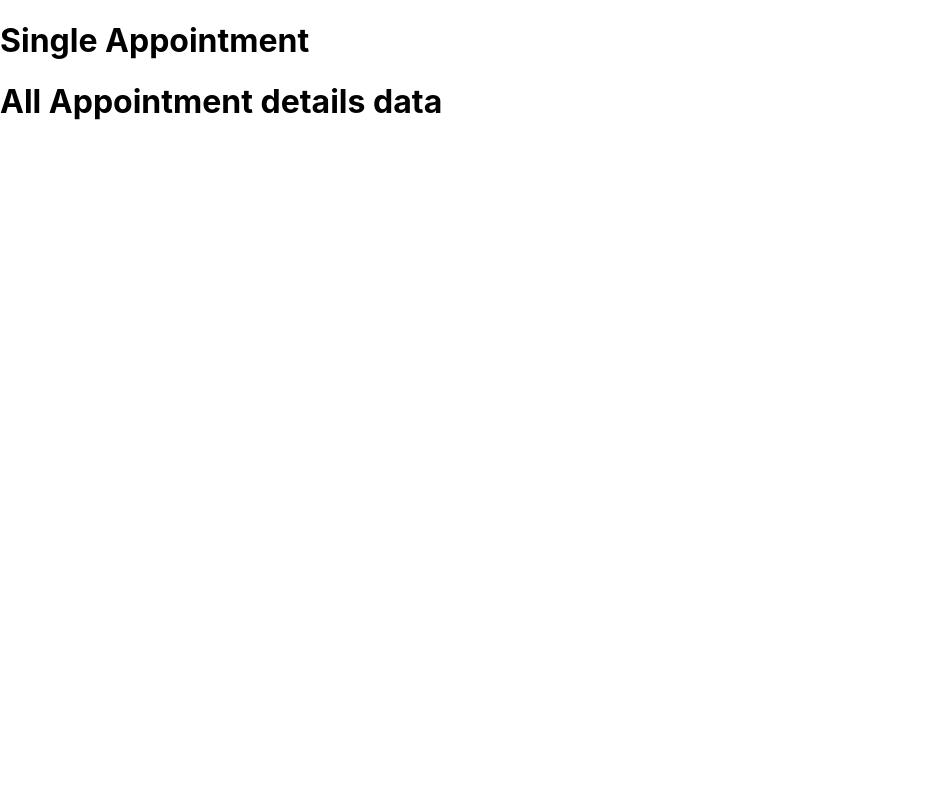
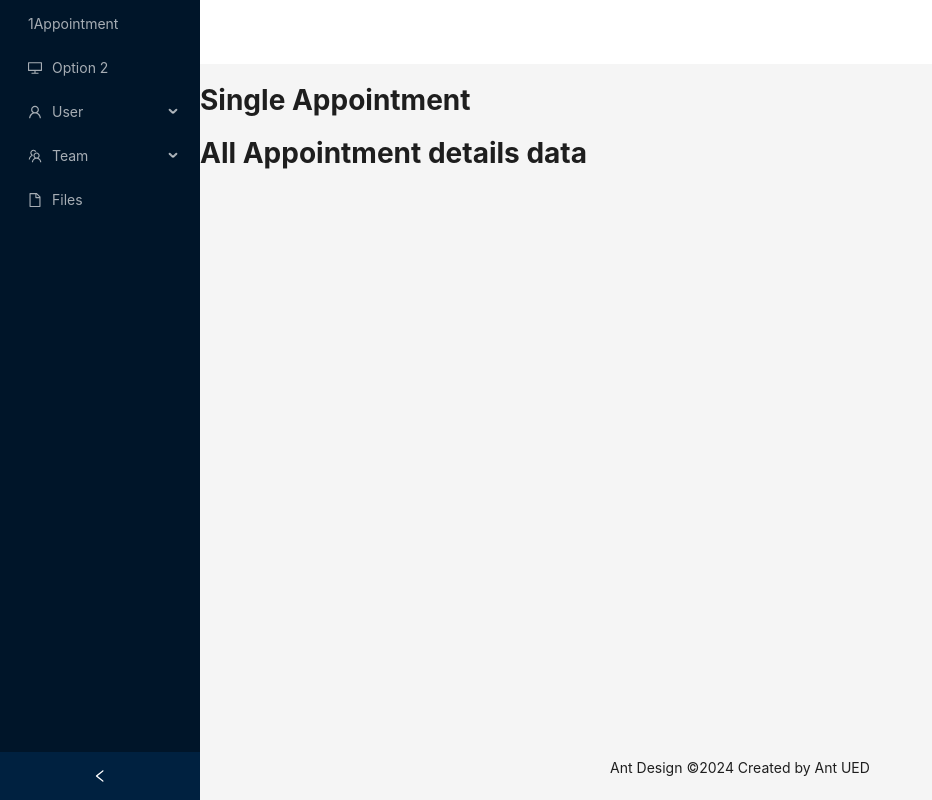
Before and after one commit to Wishvanath/PIMS-ReactNode, a React (Create React App) app in the folder src/client/: page /appointment in a window 1280 px wide. Shown: the whole page, without its empty margins (0-932 px from the left). Built offline with nearby package versions, Linux system fonts and the light colour scheme; no server answers.

Commit message:
Updated code

```diff
--- a/src/client/package.json
+++ b/src/client/package.json
@@ -3,6 +3,7 @@
   "version": "0.1.0",
   "private": true,
   "dependencies": {
+    "@ant-design/icons": "^5.3.6",
     "@reduxjs/toolkit": "^2.2.3",
     "@testing-library/jest-dom": "^5.17.0",
     "@testing-library/react": "^13.4.0",
@@ -11,6 +12,7 @@
     "@types/node": "^16.18.96",
     "@types/react": "^18.3.0",
     "@types/react-dom": "^18.3.0",
+    "antd": "^5.16.5",
     "axios": "^1.6.8",
     "react": "^18.3.0",
     "react-dom": "^18.3.0",
--- a/src/client/src/App.tsx
+++ b/src/client/src/App.tsx
@@ -1,25 +1,18 @@
 import React from 'react';
-import logo from './logo.svg';
+import { Routes, Route } from 'react-router-dom';
+import Login from './pages/login/login';
+import PageNotFound from './pages/not-found/not-found';
+import Appointment from './pages/appointment/appointment';
+import SideBar from './components/sidebar/sidebar';
 
-function App() {
-  return (
-    <div className="App">
-      <header className="App-header">
-        <img src={logo} className="App-logo" alt="logo" />
-        <p>
-          Edit <code>src/App.tsx</code> and save to reload.
-        </p>
-        <a
-          className="App-link"
-          href="https://reactjs.org"
-          target="_blank"
-          rel="noopener noreferrer"
-        >
-          Learn React
-        </a>
-      </header>
-    </div>
-  );
-}
+const App = () => (
+  <Routes>
+    <Route path="/" element={<Login />} />
+    <Route path="/" element={<SideBar />}>
+      <Route index path="appointment" element={<Appointment />} />
+      <Route path="*" element={<PageNotFound />} />
+    </Route>
+  </Routes>
+);
 
 export default App;
--- a/src/client/src/AppLayout.tsx
+++ /dev/null
@@ -1,6 +0,0 @@
-import React from 'react';
-const AppLayout = ({ children }: any) => {
-  return <div className="app-layout">{children}</div>;
-};
-
-export default AppLayout;
--- a/src/client/src/AppRouter.tsx
+++ /dev/null
@@ -1,21 +0,0 @@
-import React from 'react';
-import { BrowserRouter as Router, Routes, Route } from 'react-router-dom';
-import Login from './pages/login/login';
-import AppLayout from './AppLayout';
-import PageNotFound from './pages/not-found/not-found';
-import Appointment from './pages/appointment/appointment';
-
-const AppRouter = () => (
-  <AppLayout>
-    <Router>
-      <Routes>
-        <Route path="/" element={<Login />} />
-        <Route path="/appointment" element={<Appointment />} />
-        <Route path="*" element={<PageNotFound />} />
-        {/* define more routes here */}
-      </Routes>
-    </Router>
-  </AppLayout>
-);
-
-export default AppRouter;
--- /dev/null
+++ b/src/client/src/components/sidebar/sidebar.tsx
@@ -0,0 +1,73 @@
+import React, { useState } from 'react';
+import { Link, Outlet, useLocation, useNavigate } from "react-router-dom";
+import {
+  DesktopOutlined,
+  FileOutlined,
+  PieChartOutlined,
+  TeamOutlined,
+  UserOutlined,
+} from '@ant-design/icons';
+import type { MenuProps } from 'antd';
+import { Grid,Breadcrumb, Layout, Menu, theme } from 'antd';
+
+const { Header, Content, Footer, Sider } = Layout;
+
+type MenuItem = Required<MenuProps>['items'][number];
+
+function getItem(
+  label: React.ReactNode,
+  key: React.Key,
+  icon?: React.ReactNode,
+  children?: MenuItem[],
+): MenuItem {
+  return {
+    key,
+    icon,
+    children,
+    label,
+  } as MenuItem;
+}
+
+const items: MenuItem[] = [
+  getItem(
+    <Link to="/appointment">Appointment</Link>,
+    'Option 1', '1'
+  ),
+  getItem('Option 2', '2', <DesktopOutlined />),
+  getItem('User', 'sub1', <UserOutlined />, [
+    getItem('Tom', '3'),
+    getItem('Bill', '4'),
+    getItem('Alex', '5'),
+  ]),
+  getItem('Team', 'sub2', <TeamOutlined />, [getItem('Team 1', '6'), getItem('Team 2', '8')]),
+  getItem('Files', '9', <FileOutlined />),
+];
+
+const SideBar = () => {
+  const [collapsed, setCollapsed] = useState(false);
+  const {
+    token: { colorBgContainer, borderRadiusLG },
+  } = theme.useToken();
+
+  const { useBreakpoint } = Grid;
+  const { md, lg } = useBreakpoint();
+  return(
+    <Layout style={{ minHeight: '100vh' }}>
+    <Sider collapsible={lg} collapsed={collapsed} onCollapse={(value) => setCollapsed(value)}>
+      <div className="demo-logo-vertical" />
+      <Menu theme="dark" defaultSelectedKeys={['1']} mode="inline" items={items} />
+    </Sider>
+    <Layout>
+      <Header style={{ padding: 0, background: colorBgContainer }} />
+      <Content>
+        <Outlet />
+      </Content>
+      <Footer style={{ textAlign: 'center' }}>
+        Ant Design ©{new Date().getFullYear()} Created by Ant UED
+      </Footer>
+    </Layout>
+  </Layout>
+  )
+}
+
+export default SideBar;
--- a/src/client/src/index.tsx
+++ b/src/client/src/index.tsx
@@ -1,12 +1,11 @@
 import React from 'react';
 import ReactDOM from 'react-dom/client';
 import { Provider } from 'react-redux';
+import { BrowserRouter } from 'react-router-dom';
 import store from './app/store';
-// import App from './App';
-import AppRouter from './AppRouter';
 import reportWebVitals from './reportWebVitals';
 import './sass/style.scss';
-
+import App from './App';
 
 const root = ReactDOM.createRoot(
   document.getElementById('root') as HTMLElement
@@ -14,7 +13,9 @@
 root.render(
   <React.StrictMode>
     <Provider store={store}>
-      <AppRouter />
+      <BrowserRouter>
+        <App />
+      </BrowserRouter>
     </Provider>
   </React.StrictMode>
 );
--- a/src/client/src/sass/base/_base.scss
+++ b/src/client/src/sass/base/_base.scss
@@ -29,3 +29,27 @@
     font-family: source-code-pro, Menlo, Monaco, Consolas, 'Courier New',
       monospace;
   }
+
+
+  .sidebar {
+    height: 1000px;
+    margin-right: 24px;
+}
+
+.navbar {
+  background-color: white;
+  padding-left: 2rem;
+  padding-top: 1rem;
+  padding-bottom: 1rem;
+}
+
+@media (min-width: 992px) {
+  .menu {
+    display: none;
+  }
+}
+
+.logo {
+  height: 32px;
+  margin-left: 1rem;
+}
```
Also changed, not shown: package.json (+0 -7 lines), src/client/src/pages/appointment/appointment.tsx (+2 -7 lines), src/controllers/appointment.controller.ts (+28 -4 lines), src/routes/appointment.router.ts (+6 -1 lines), src/services/appointment-service.ts (+19 -0 lines), 2 other files (tests, documents, lock files or other folders).
